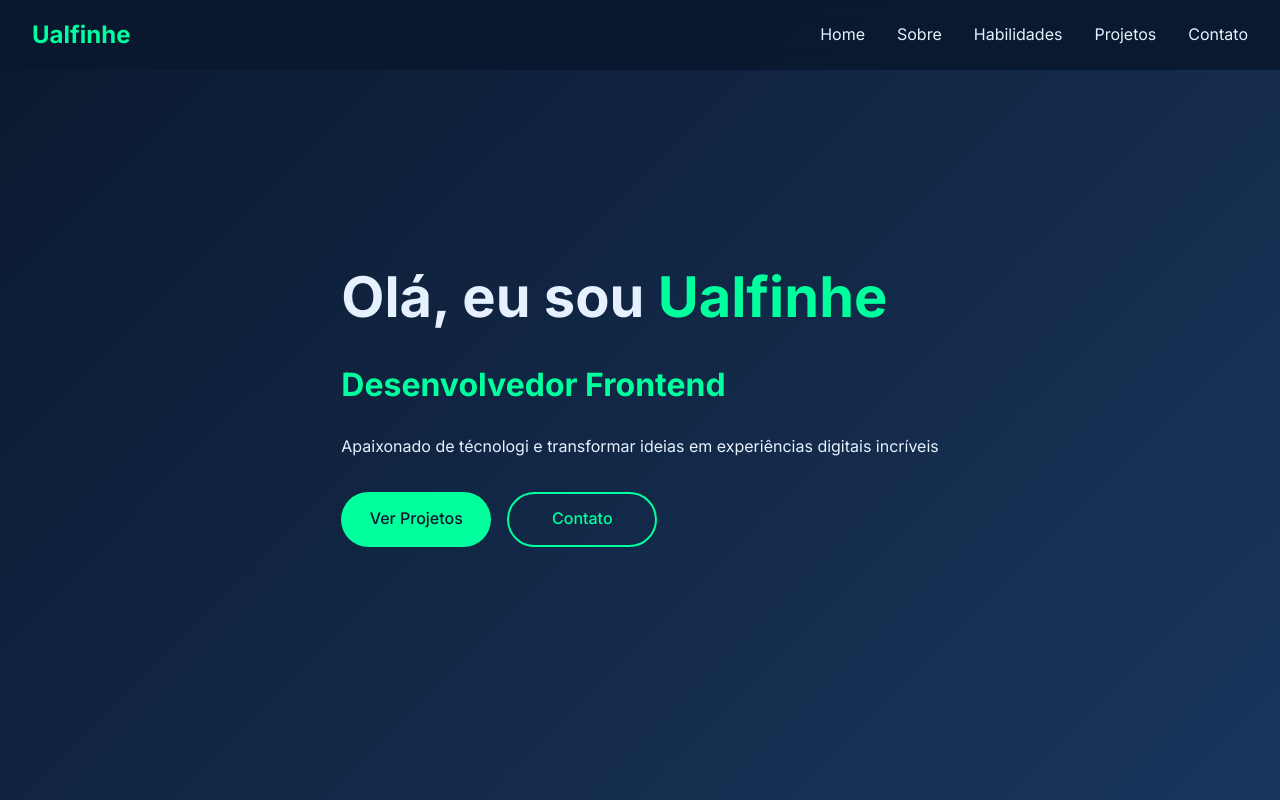
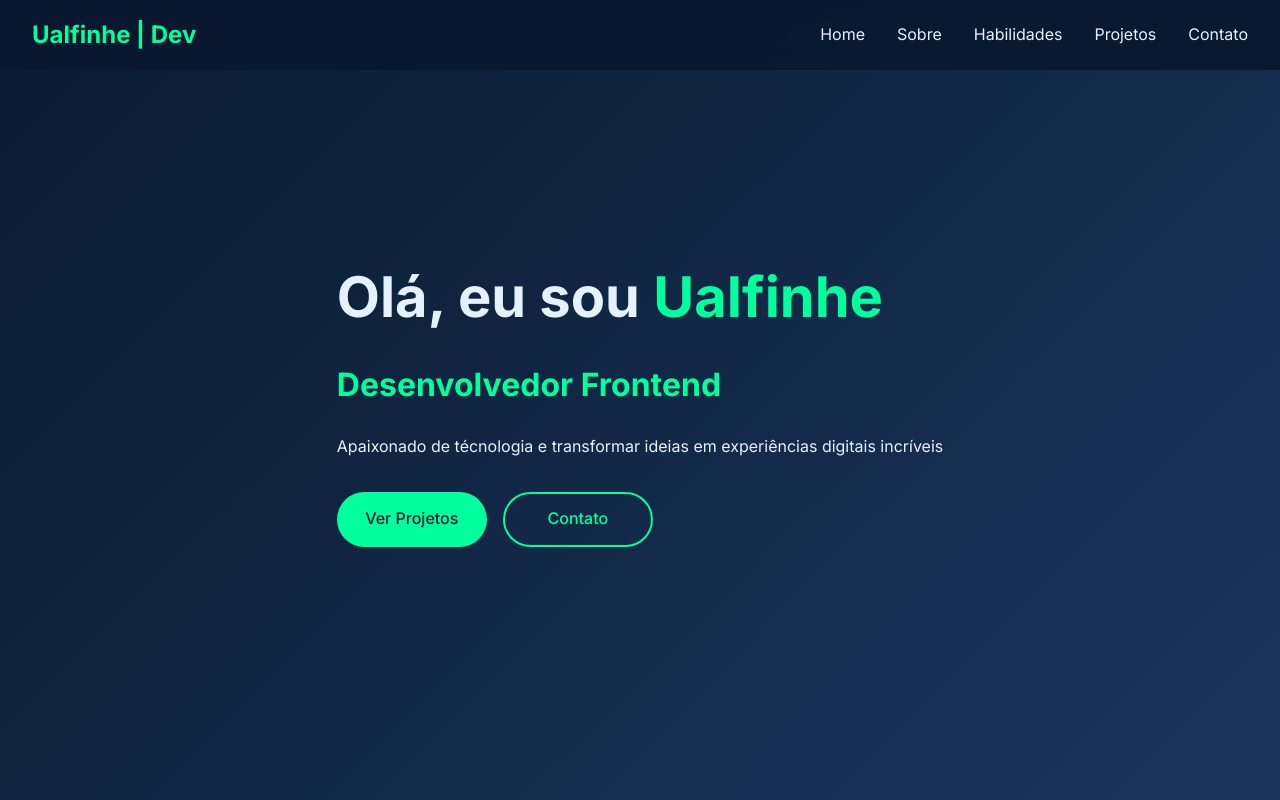
Before and after one commit to Damos123/exercicio, a plain HTML site: page index.html in a window 1280 px wide. Shown: the top 800 px of the page. Drawn offline with nearby package versions, Linux system fonts and the light colour scheme.

Commit message:
Update index.html

```diff
--- a/index.html
+++ b/index.html
@@ -11,7 +11,7 @@
 <body>
     <!-- Navbar -->
     <nav class="navbar">
-        <div class="logo">Ualfinhe</div>
+        <div class="logo">Ualfinhe | Dev</div>
         <ul class="nav-links">
             <li><a href="#home">Home</a></li>
             <li><a href="#sobre">Sobre</a></li>
@@ -26,7 +26,7 @@
         <div class="hero-content">
             <h1>Olá, eu sou <span class="highlight">Ualfinhe</span></h1>
             <h2>Desenvolvedor Frontend</h2>
-            <p>Apaixonado de técnologi e transformar ideias em experiências digitais incríveis</p>
+            <p>Apaixonado de técnologia e transformar ideias em experiências digitais incríveis</p>
             <div class="hero-buttons">
                 <a href="#projetos" class="btn primary">Ver Projetos</a>
                 <a href="#contato" class="btn secondary">Contato</a>
```
